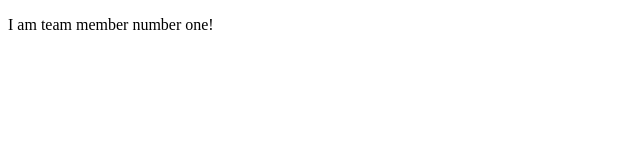
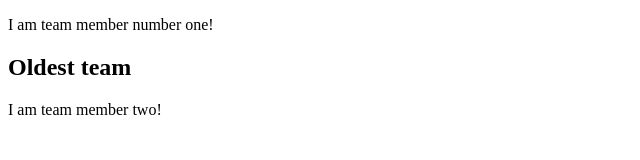
Before and after one commit to lcnjroc/cunha_morley_renata_jared_biography, a plain HTML site: page index.html in a window 1280 px wide. Shown: the whole page, without its empty margins (0-640 px from the left). Drawn offline with Linux system fonts and the light colour scheme.

Commit message:
my  changes

```diff
--- a/index.html
+++ b/index.html
@@ -9,6 +9,14 @@
 		<p>
 			I am team member number one!
 		</p>
+	</section>
+
+	<section>
+		<h2>Oldest team</h2>
+		<p>
+			I am team member two!
+		</p>
+	</section>
 	</main>
 </body>
 </html>
```
